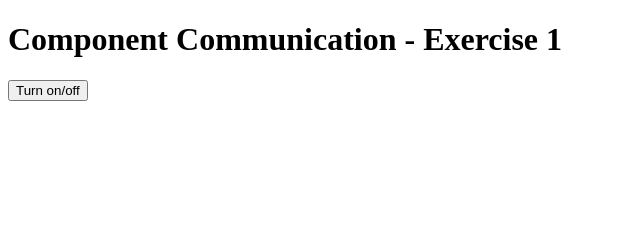
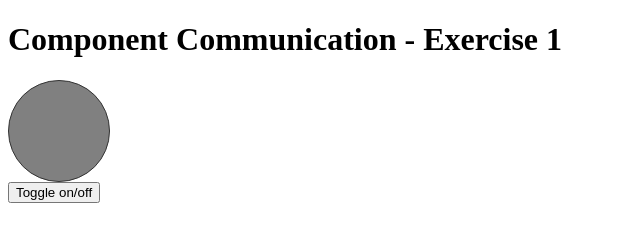
Before and after one commit to MarlonScholten/fep2-exercises, a plain HTML site: page 03-component-communication/exercise-01/index.html in a window 1280 px wide. Shown: the whole page, without its empty margins (0-640 px from the left). Drawn offline with Linux system fonts and the light colour scheme.

Commit message:
html code naar js component verplaatst

```diff
--- a/03-component-communication/exercise-01/index.html
+++ b/03-component-communication/exercise-01/index.html
@@ -5,15 +5,21 @@
 		<meta name="viewport" content="width=device-width, initial-scale=1">
 		<script src="index.js"></script>
 	</head>
+	<style>
+        .light-bulb {
+            display: block;
+            height: 100px;
+            width: 100px;
+            border: 1px solid #333;
+            border-radius: 50%;
+        }
+	</style>
 	<body>
 		<header>
 			<h1>Component Communication - Exercise 1</h1>
 		</header>
 		<main>
-		<light-switch>
-			<div class="light-bulb"></div>
-			<button class="switch">Turn on/off</button>
-		</light-switch>
+			<light-switch></light-switch>
 		</main>
 	</body>
 </html>
--- a/03-component-communication/exercise-01/index.js
+++ b/03-component-communication/exercise-01/index.js
@@ -1,34 +1,32 @@
 class LightSwitch extends HTMLElement{
     constructor() {
         super();
-        this.bulb = this.children[0];
-        this.button = this.children[1];
+        this.bulb = document.createElement("div");
+        this.bulb.classList.add("light-bulb");
         this.bulb.style.backgroundColor = 'grey';
+        this.button = document.createElement("button");
+        this.button.innerText = "Toggle on/off";
+        this.button.classList.add("switch");
         this.on = false;
+    }
 
+    connectedCallback(){
+        this.append(this.bulb,this.button);
         this.button.addEventListener("click", ()=>{
             this.toggleLight()
         });
     }
 
     toggleLight(){
-        this.on ?
-            this.bulb.style.backgroundColor = 'grey' :
+        if(this.on){
+            this.bulb.style.backgroundColor = 'grey';
+            this.on = false;
+            this.removeAttribute('on');
+        } else{
             this.bulb.style.backgroundColor = 'yellow';
-    }
-
-    get on(){
-        return this.getAttribute('on');
-    }
-
-    set on(bool){
-        if (bool) {
-            this.setAttribute('on', 'true');
-        } else {
-            this.setAttribute('on', 'false');
+            this.on = true;
+            this.setAttribute('on', '')
         }
     }
 }
-window.addEventListener('DOMContentLoaded', (event) => {
-    customElements.define('light-switch', LightSwitch);
-});
+customElements.define('light-switch', LightSwitch);
```
Also changed, not shown: 02-custom-elements/exercise-01/index.html (+1 -4 lines), 02-custom-elements/exercise-01/index.js (+8 -6 lines). Lines whose indentation alone changed are shown as unchanged.
